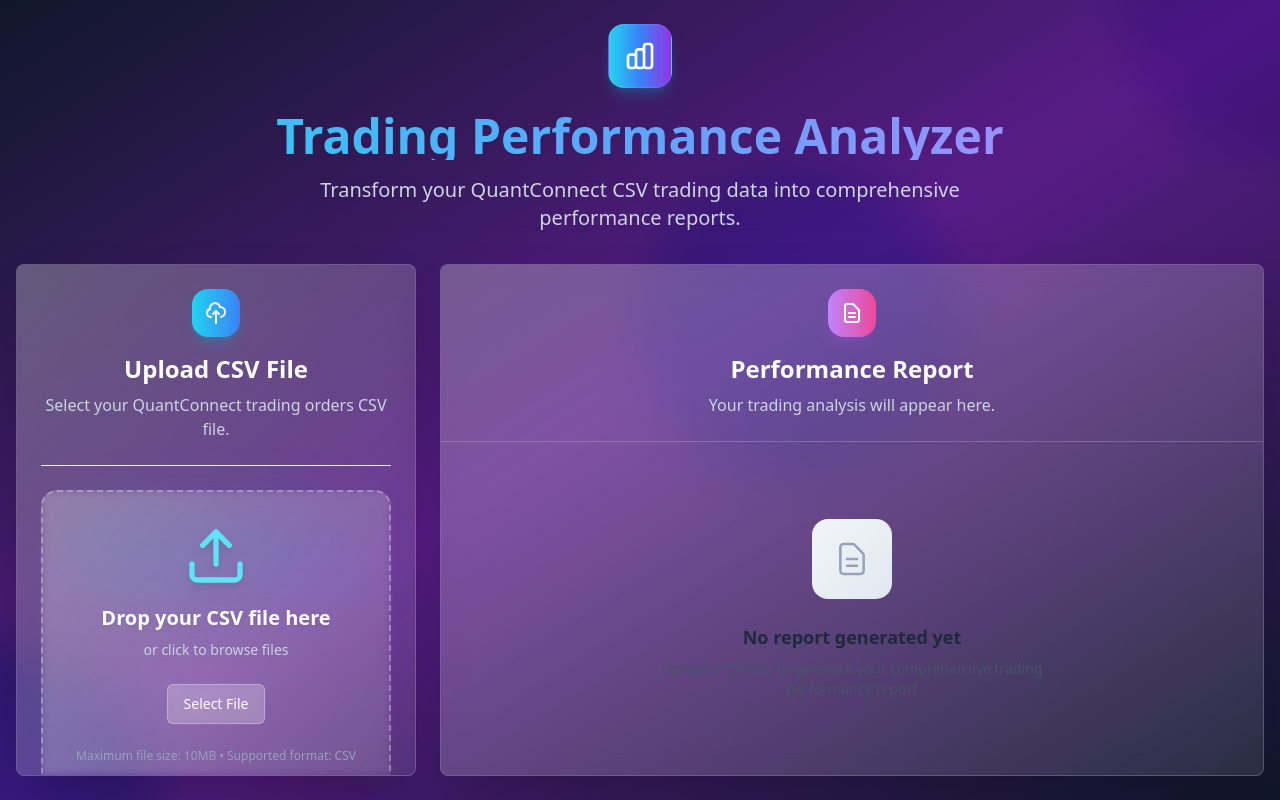
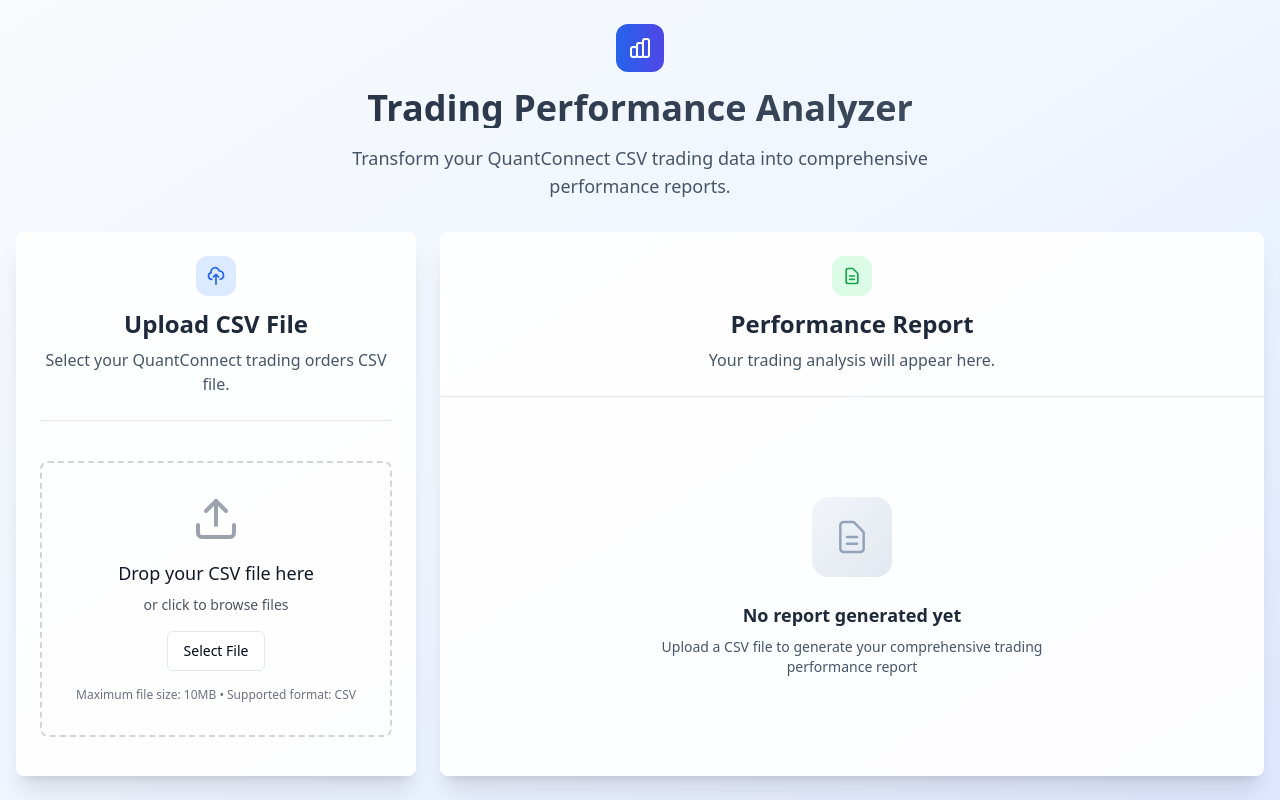
Before and after one commit to kas140472/trading-report, a React (Vite) app: page / in a window 1280 px wide. Built offline with nearby package versions, Linux system fonts and the light colour scheme.

Commit message:
Reverted to commit 51e14369f31fb9c1c8490e52df49648831ed52a2

```diff
--- a/src/components/FileUpload.tsx
+++ b/src/components/FileUpload.tsx
@@ -84,30 +84,27 @@ const FileUpload = ({ onFileProcessed, onError, isProcessing, setIsProcessing, o
     <div className="space-y-4">
       {!selectedFile ? (
         <div
-          className={`relative border-2 border-dashed rounded-2xl p-8 text-center transition-all duration-300 backdrop-blur-sm ${
+          className={`relative border-2 border-dashed rounded-lg p-8 text-center transition-colors ${
             dragActive
-              ? 'border-cyan-400 bg-cyan-400/10 shadow-lg shadow-cyan-500/25'
-              : 'border-white/30 hover:border-white/50 bg-white/5 hover:bg-white/10'
+              ? 'border-blue-400 bg-blue-50'
+              : 'border-gray-300 hover:border-gray-400'
           }`}
           onDragEnter={handleDrag}
           onDragLeave={handleDrag}
           onDragOver={handleDrag}
           onDrop={handleDrop}
         >
-          <div className="relative">
-            <Upload className="mx-auto h-16 w-16 text-cyan-300 mb-4 drop-shadow-lg" />
-            <div className="absolute inset-0 bg-gradient-to-r from-cyan-400 to-blue-500 opacity-20 blur-2xl rounded-full"></div>
-          </div>
-          <p className="text-xl font-semibold text-white mb-2 drop-shadow-sm">
+          <Upload className="mx-auto h-12 w-12 text-gray-400 mb-4" />
+          <p className="text-lg font-medium text-gray-900 mb-2">
             Drop your CSV file here
           </p>
-          <p className="text-sm text-slate-300 mb-6">
+          <p className="text-sm text-gray-600 mb-4">
             or click to browse files
           </p>
           <Button
             variant="outline"
             onClick={() => fileInputRef.current?.click()}
-            className="relative bg-white/20 border-white/30 text-white hover:bg-white/30 hover:border-white/50 backdrop-blur-sm transition-all duration-300 hover:scale-105"
+            className="relative"
           >
             Select File
           </Button>
@@ -118,21 +115,18 @@ const FileUpload = ({ onFileProcessed, onError, isProcessing, setIsProcessing, o
             onChange={(e) => e.target.files?.[0] && handleFile(e.target.files[0])}
             className="hidden"
           />
-          <p className="text-xs text-slate-400 mt-6">
+          <p className="text-xs text-gray-500 mt-4">
             Maximum file size: 10MB • Supported format: CSV
           </p>
         </div>
       ) : (
         <div className="space-y-4">
-          <div className="flex items-center justify-between p-4 bg-white/10 backdrop-blur-md rounded-2xl border border-white/20">
+          <div className="flex items-center justify-between p-4 bg-gray-50 rounded-lg">
             <div className="flex items-center space-x-3">
-              <div className="relative">
-                <FileText className="h-10 w-10 text-cyan-300" />
-                <div className="absolute inset-0 bg-cyan-400 opacity-20 blur-lg rounded-full"></div>
-              </div>
+              <FileText className="h-8 w-8 text-blue-600" />
               <div>
-                <p className="font-semibold text-white">{selectedFile.name}</p>
-                <p className="text-sm text-slate-300">
+                <p className="font-medium text-gray-900">{selectedFile.name}</p>
+                <p className="text-sm text-gray-600">
                   {(selectedFile.size / 1024).toFixed(1)} KB
                 </p>
               </div>
@@ -142,7 +136,6 @@ const FileUpload = ({ onFileProcessed, onError, isProcessing, setIsProcessing, o
               size="sm"
               onClick={resetFile}
               disabled={isProcessing}
-              className="text-slate-300 hover:text-white hover:bg-white/20 transition-all duration-200"
             >
               <X className="h-4 w-4" />
             </Button>
@@ -151,7 +144,7 @@ const FileUpload = ({ onFileProcessed, onError, isProcessing, setIsProcessing, o
           <Button
             onClick={processFile}
             disabled={isProcessing}
-            className="w-full bg-gradient-to-r from-cyan-500 to-blue-600 hover:from-cyan-400 hover:to-blue-500 text-white border-0 shadow-lg shadow-cyan-500/25 hover:shadow-cyan-500/40 transition-all duration-300 hover:scale-105"
+            className="w-full"
             size="lg"
           >
             {isProcessing ? (
--- a/src/pages/Index.tsx
+++ b/src/pages/Index.tsx
@@ -27,27 +27,20 @@ const Index = () => {
   };
 
   return (
-    <div className="h-screen bg-gradient-to-br from-slate-900 via-purple-900 to-slate-900 overflow-hidden relative">
-      {/* Animated Background Elements */}
-      <div className="absolute inset-0 overflow-hidden">
-        <div className="absolute -top-40 -right-40 w-80 h-80 bg-purple-500 rounded-full mix-blend-multiply filter blur-xl opacity-30 animate-pulse"></div>
-        <div className="absolute -bottom-40 -left-40 w-80 h-80 bg-cyan-500 rounded-full mix-blend-multiply filter blur-xl opacity-30 animate-pulse" style={{ animationDelay: '2s' }}></div>
-        <div className="absolute top-40 left-1/2 w-80 h-80 bg-blue-500 rounded-full mix-blend-multiply filter blur-xl opacity-20 animate-pulse" style={{ animationDelay: '1s' }}></div>
-      </div>
-
-      <div className="container mx-auto px-4 py-6 h-full relative z-10">
+    <div className="h-screen bg-gradient-to-br from-slate-50 via-blue-50 to-indigo-100 overflow-hidden">
+      <div className="container mx-auto px-4 py-6 h-full">
         <div className="max-w-7xl mx-auto h-full flex flex-col">
           {/* Header */}
           <div className="text-center mb-8 flex-shrink-0">
-            <div className="inline-flex items-center justify-center w-16 h-16 bg-gradient-to-r from-cyan-400 via-blue-500 to-purple-600 rounded-2xl mb-6 shadow-lg shadow-cyan-500/25 backdrop-blur-sm border border-white/10">
-              <svg className="w-8 h-8 text-white" fill="none" stroke="currentColor" viewBox="0 0 24 24">
+            <div className="inline-flex items-center justify-center w-12 h-12 bg-gradient-to-r from-blue-600 to-indigo-600 rounded-xl mb-4">
+              <svg className="w-6 h-6 text-white" fill="none" stroke="currentColor" viewBox="0 0 24 24">
                 <path strokeLinecap="round" strokeLinejoin="round" strokeWidth={2} d="M9 19v-6a2 2 0 00-2-2H5a2 2 0 00-2 2v6a2 2 0 002 2h2a2 2 0 002-2zm0 0V9a2 2 0 012-2h2a2 2 0 012 2v10m-6 0a2 2 0 002 2h2a2 2 0 002-2m0 0V5a2 2 0 012-2h2a2 2 0 012 2v14a2 2 0 01-2 2h-2a2 2 0 01-2-2z" />
               </svg>
             </div>
-            <h1 className="text-5xl font-bold bg-gradient-to-r from-cyan-400 via-blue-400 to-purple-400 bg-clip-text text-transparent mb-4">
+            <h1 className="text-4xl font-bold bg-gradient-to-r from-slate-800 to-slate-600 bg-clip-text text-transparent mb-4">
               Trading Performance Analyzer
             </h1>
-            <p className="text-xl text-slate-300 max-w-2xl mx-auto backdrop-blur-sm">
+            <p className="text-lg text-slate-600 max-w-2xl mx-auto">
               Transform your QuantConnect CSV trading data into comprehensive performance reports.
             </p>
           </div>
@@ -55,23 +48,20 @@ const Index = () => {
           {/* Main Content - Two Column Layout */}
           <div className="grid grid-cols-1 lg:grid-cols-3 gap-6 flex-1 min-h-0">
             {/* Upload Section */}
-            <Card className="p-6 shadow-2xl border border-white/20 bg-white/10 backdrop-blur-md flex flex-col relative overflow-hidden group hover:shadow-cyan-500/20 transition-all duration-300">
-              {/* Glass effect overlay */}
-              <div className="absolute inset-0 bg-gradient-to-br from-white/20 via-white/10 to-transparent pointer-events-none"></div>
-
-              <div className="text-center mb-6 relative z-10">
-                <div className="inline-flex items-center justify-center w-12 h-12 bg-gradient-to-r from-cyan-400 to-blue-500 rounded-2xl mb-4 shadow-lg shadow-cyan-500/25 group-hover:scale-110 transition-transform duration-300">
-                  <svg className="w-6 h-6 text-white" fill="none" stroke="currentColor" viewBox="0 0 24 24">
+            <Card className="p-6 shadow-xl border-0 bg-white/90 backdrop-blur-sm flex flex-col">
+              <div className="text-center mb-6">
+                <div className="inline-flex items-center justify-center w-10 h-10 bg-blue-100 rounded-xl mb-3">
+                  <svg className="w-5 h-5 text-blue-600" fill="none" stroke="currentColor" viewBox="0 0 24 24">
                     <path strokeLinecap="round" strokeLinejoin="round" strokeWidth={2} d="M7 16a4 4 0 01-.88-7.903A5 5 0 1115.9 6L16 6a5 5 0 011 9.9M15 13l-3-3m0 0l-3 3m3-3v12" />
                   </svg>
                 </div>
-                <h2 className="text-2xl font-bold text-white mb-2">Upload CSV File</h2>
-                <p className="text-slate-300">Select your QuantConnect trading orders CSV file.</p>
+                <h2 className="text-2xl font-bold text-slate-800 mb-2">Upload CSV File</h2>
+                <p className="text-slate-600">Select your QuantConnect trading orders CSV file.</p>
               </div>
 
-              <Separator className="bg-gradient-to-r from-transparent via-white/30 to-transparent mb-6" />
+              <Separator className="bg-gradient-to-r from-transparent via-slate-200 to-transparent mb-6" />
 
-              <div className="flex-1 flex flex-col justify-center relative z-10">
+              <div className="flex-1 flex flex-col justify-center">
                 <FileUpload
                   onFileProcessed={handleFileProcessed}
                   onError={handleError}
@@ -81,14 +71,14 @@ const Index = () => {
                 />
 
                 {error && (
-                  <div className="p-4 bg-gradient-to-r from-red-500/20 to-pink-500/20 border border-red-400/30 rounded-xl mt-4 backdrop-blur-sm">
+                  <div className="p-4 bg-gradient-to-r from-red-50 to-rose-50 border-l-4 border-red-400 rounded-r-lg mt-4">
                     <div className="flex items-start">
-                      <svg className="w-5 h-5 text-red-300 mt-0.5 mr-3" fill="currentColor" viewBox="0 0 20 20">
+                      <svg className="w-5 h-5 text-red-400 mt-0.5 mr-3" fill="currentColor" viewBox="0 0 20 20">
                         <path fillRule="evenodd" d="M10 18a8 8 0 100-16 8 8 0 000 16zM8.707 7.293a1 1 0 00-1.414 1.414L8.586 10l-1.293 1.293a1 1 0 101.414 1.414L10 11.414l1.293 1.293a1 1 0 001.414-1.414L11.414 10l1.293-1.293a1 1 0 00-1.414-1.414L10 8.586 8.707 7.293z" clipRule="evenodd" />
                       </svg>
                       <div>
-                        <p className="font-semibold text-red-200 text-sm">Processing Error</p>
-                        <p className="text-red-300 text-sm mt-1">{error}</p>
+                        <p className="font-semibold text-red-800 text-sm">Processing Error</p>
+                        <p className="text-red-700 text-sm mt-1">{error}</p>
                       </div>
                     </div>
                   </div>
@@ -97,23 +87,20 @@ const Index = () => {
             </Card>
 
             {/* Report Section */}
-            <Card className="lg:col-span-2 shadow-2xl border border-white/20 bg-white/10 backdrop-blur-md flex flex-col min-h-0 relative overflow-hidden group hover:shadow-purple-500/20 transition-all duration-300">
-              {/* Glass effect overlay */}
-              <div className="absolute inset-0 bg-gradient-to-br from-white/20 via-white/10 to-transparent pointer-events-none"></div>
-
-              <div className="p-6 border-b border-white/20 flex-shrink-0 relative z-10">
+            <Card className="lg:col-span-2 shadow-xl border-0 bg-white/90 backdrop-blur-sm flex flex-col min-h-0">
+              <div className="p-6 border-b border-slate-200 flex-shrink-0">
                 <div className="text-center">
-                  <div className="inline-flex items-center justify-center w-12 h-12 bg-gradient-to-r from-purple-400 to-pink-500 rounded-2xl mb-4 shadow-lg shadow-purple-500/25 group-hover:scale-110 transition-transform duration-300">
-                    <svg className="w-6 h-6 text-white" fill="none" stroke="currentColor" viewBox="0 0 24 24">
+                  <div className="inline-flex items-center justify-center w-10 h-10 bg-green-100 rounded-xl mb-3">
+                    <svg className="w-5 h-5 text-green-600" fill="none" stroke="currentColor" viewBox="0 0 24 24">
                       <path strokeLinecap="round" strokeLinejoin="round" strokeWidth={2} d="M9 12h6m-6 4h6m2 5H7a2 2 0 01-2-2V5a2 2 0 012-2h5.586a1 1 0 01.707.293l5.414 5.414a1 1 0 01.293.707V19a2 2 0 01-2 2z" />
                     </svg>
                   </div>
-                  <h2 className="text-2xl font-bold text-white mb-2">Performance Report</h2>
-                  <p className="text-slate-300">Your trading analysis will appear here.</p>
+                  <h2 className="text-2xl font-bold text-slate-800 mb-2">Performance Report</h2>
+                  <p className="text-slate-600">Your trading analysis will appear here.</p>
                 </div>
               </div>
 
-              <div className="flex-1 min-h-0 p-6 relative z-10">
+              <div className="flex-1 min-h-0 p-6">
                 <ReportDisplay
                   report={report}
                   isProcessing={isProcessing}
```
